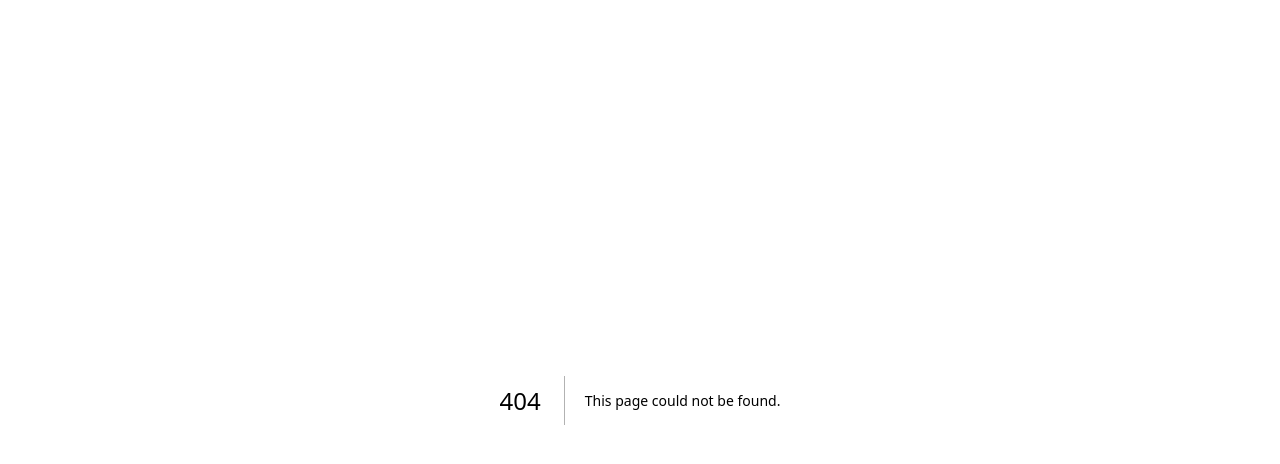
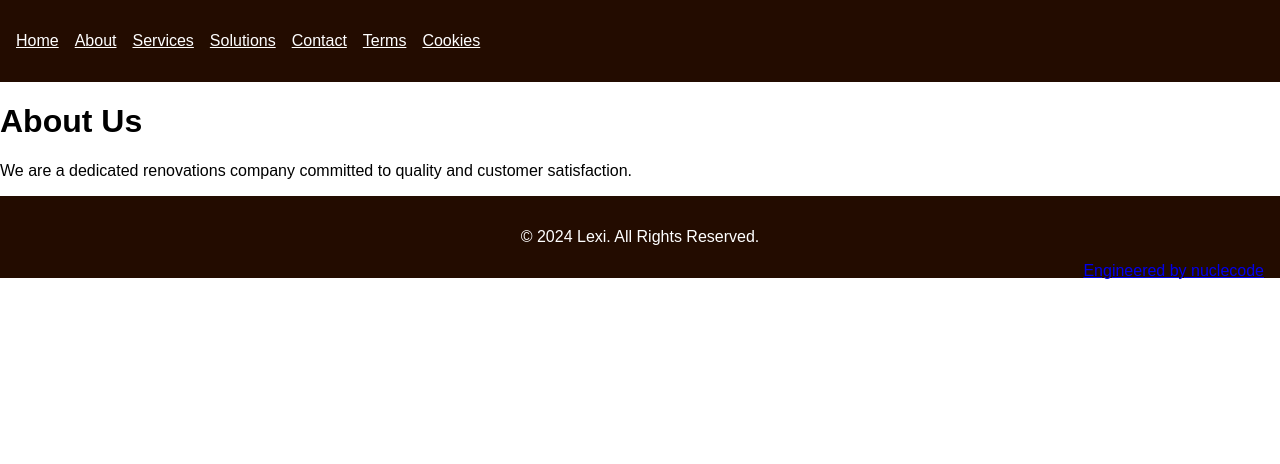
Before and after one commit to nuclecode/lexi, a Next.js app: page /about in a window 1280 px wide. Before the commit this address had no page. Shown: the top 464 px of the page. Built offline with nearby package versions, Linux system fonts and the light colour scheme.

Commit message:
add basic app routing

```diff
--- /dev/null
+++ b/src/app/about/page.js
@@ -0,0 +1,8 @@
+export default function About() {
+    return (
+        <div>
+            <h1>About Us</h1>
+            <p>We are a dedicated renovations company committed to quality and customer satisfaction.</p>
+        </div>
+    );
+}
--- a/src/app/globals.css
+++ /dev/null
@@ -1,42 +0,0 @@
-:root {
-  --background: #ffffff;
-  --foreground: #171717;
-}
-
-@media (prefers-color-scheme: dark) {
-  :root {
-    --background: #0a0a0a;
-    --foreground: #ededed;
-  }
-}
-
-html,
-body {
-  max-width: 100vw;
-  overflow-x: hidden;
-}
-
-body {
-  color: var(--foreground);
-  background: var(--background);
-  font-family: Arial, Helvetica, sans-serif;
-  -webkit-font-smoothing: antialiased;
-  -moz-osx-font-smoothing: grayscale;
-}
-
-* {
-  box-sizing: border-box;
-  padding: 0;
-  margin: 0;
-}
-
-a {
-  color: inherit;
-  text-decoration: none;
-}
-
-@media (prefers-color-scheme: dark) {
-  html {
-    color-scheme: dark;
-  }
-}
--- a/src/app/layout.js
+++ b/src/app/layout.js
@@ -1,5 +1,5 @@
 import localFont from "next/font/local";
-import "./globals.css";
+import "../styles/globals.scss";
 
 const geistSans = localFont({
   src: "./fonts/GeistVF.woff",
@@ -20,9 +20,29 @@ export const metadata = {
 export default function RootLayout({ children }) {
   return (
     <html lang="en">
-      <body className={`${geistSans.variable} ${geistMono.variable}`}>
-        {children}
-      </body>
+    <body className={`${geistSans.variable} ${geistMono.variable}`}>
+    <header>
+      <nav>
+        <ul>
+          <li><a href="/">Home</a></li>
+          <li><a href="/about">About</a></li>
+          <li><a href="/services">Services</a></li>
+          <li><a href="/solutions">Solutions</a></li>
+          <li><a href="/contact">Contact</a></li>
+          <li><a href="/terms">Terms</a></li>
+          <li><a href="/cookies">Cookies</a></li>
+        </ul>
+      </nav>
+    </header>
+    {children}
+    <footer>
+      <p>&copy; {new Date().getFullYear()} Lexi. All Rights Reserved.</p>
+      <p className="footer-engineered">
+        <a href="https://nuclecode.uk" target="_blank" rel="noopener noreferrer">
+        Engineered by nuclecode
+      </a></p>
+    </footer>
+    </body>
     </html>
   );
 }
--- /dev/null
+++ b/src/styles/globals.scss
@@ -0,0 +1,55 @@
+body {
+  font-family: Arial, sans-serif;
+  margin: 0;
+  padding: 0;
+}
+
+header {
+  background-color: #230c00;
+  color: #fff;
+  padding: 1rem;
+a {
+  color: #fff;
+
+  &:hover {
+    color: #ffd57f;
+  }
+
+  &:visited {
+    color: gold;
+  }
+}
+
+
+  nav {
+    ul {
+      list-style: none;
+      padding: 0;
+
+      li {
+        display: inline;
+        margin-right: 1rem;
+      }
+    }
+  }
+}
+
+footer {
+  text-align: center;
+  padding: 1rem;
+  background-color: #230c00;
+  color: #fff;
+  position: relative;
+
+  .footer-content {
+    display: flex;
+    justify-content: space-between;
+    align-items: center;
+  }
+
+  .footer-engineered {
+    margin: 0;
+    position: absolute;
+    right: 1rem;
+  }
+}
```
Also changed, not shown: src/app/contact/page.js (added, +9 -0 lines), src/app/cookies/page.js (added, +8 -0 lines), src/app/error/page.js (added, +8 -0 lines), src/app/page.js (+4 -91 lines), src/app/services/page.js (added, +12 -0 lines), src/app/solutions/page.js (added, +8 -0 lines), src/app/terms/page.js (added, +8 -0 lines), 1 other file (tests, documents, lock files or other folders).
